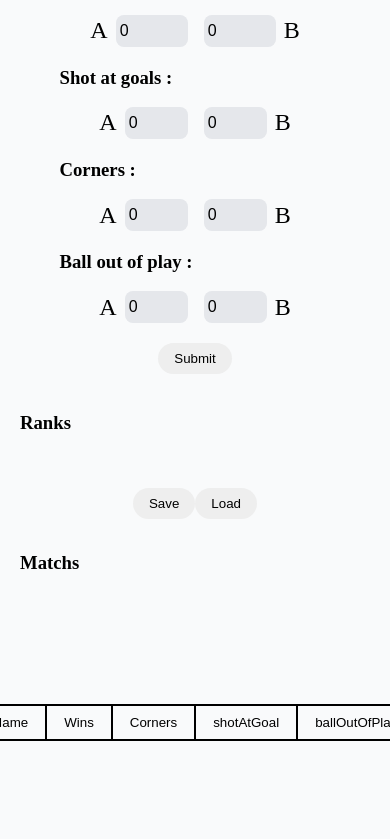
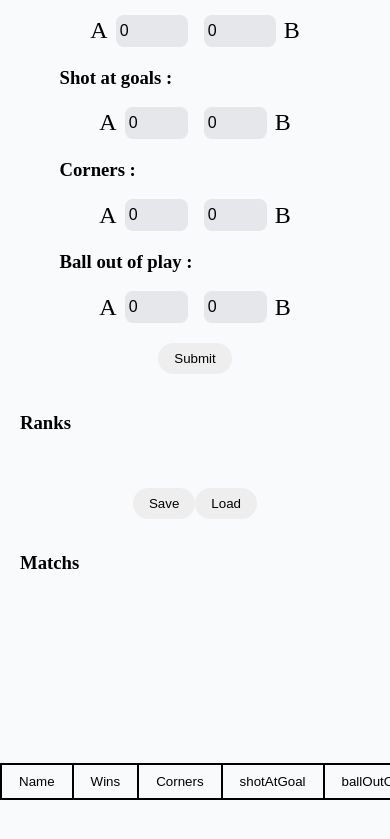
Before and after one commit to CyrilPerrinjaquet/turnament, a website: page index.html in a window 390 px wide. Shown: the part 325-1164 px from the top of the page. Before the commit the page ends 1109 px from the top, so only its background shows below. Drawn offline with Linux system fonts and the light colour scheme.

Commit message:
✨ new([QO-14462]) the table is now responsive

```diff
--- a/index.css
+++ b/index.css
@@ -39,7 +39,7 @@ div > div:nth-child(3) {
 div > div:nth-child(4) {
   align-self: flex-start;
   padding-left: 20px;
-  height: 150px;
+  height: 120px;
   overflow-y: auto;
   overflow-x: auto;
   max-width: 600px;
@@ -86,7 +86,7 @@ h2 ~ input {
   min-width: 150px;
 }
 
-main > div:nth-child(2) {
+.tournament-table-container {
   margin-top: 20px;
   padding-bottom: 30px;
 }
@@ -127,12 +127,13 @@ table button:hover {
     font-size: 1em;
   }
 
-  main > div:nth-child(2) {
-    overflow-x: scroll;
-  }
-
-  div > div:nth-child(4) {
-    max-width: 145vw;
+  .tournament-table-container {
+    margin-top: 75px;
+    display: flex;
+    flex-direction: row;
+    justify-content: flex-start;
+    overflow-x: auto;
+    height: 100%;
   }
 
   label {
--- a/index.html
+++ b/index.html
@@ -129,7 +129,7 @@
           <ul id="matchsList"></ul>
         </div>
       </div>
-      <div>
+      <div class="tournament-table-container">
         <table>
           <thead>
             <tr>
```
